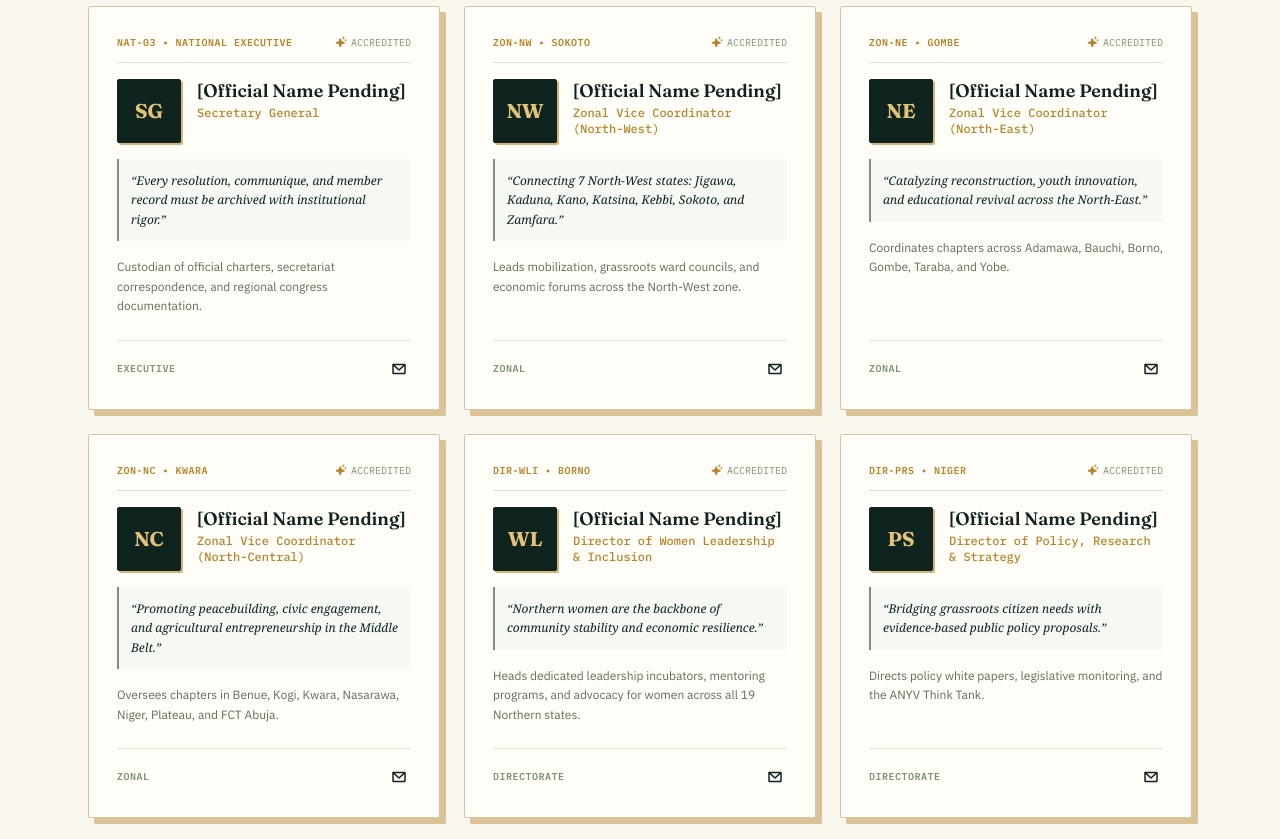
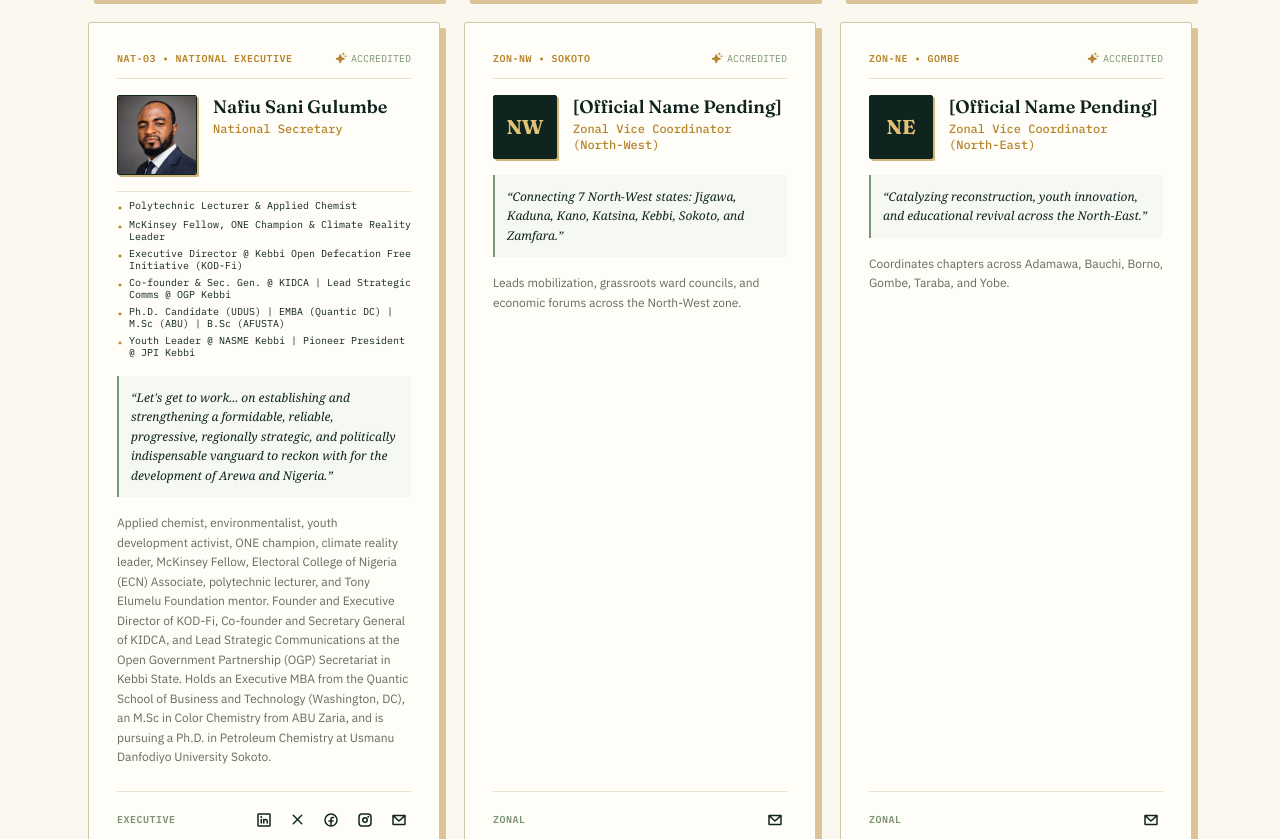
Before and after one commit to Yamojr001/anyv, a React (Vite) app: page /leadership in a window 1280 px wide. Shown: the part 1481-2320 px from the top of the page. Built offline with nearby package versions, Linux system fonts and the light colour scheme.

Commit message:
feat: add Nafiu Sani Gulumbe as National Secretary and update Dr. Benjamin Maina to Vice National Coordinator / Convener

```diff
--- a/src/components/LeadershipSection.jsx
+++ b/src/components/LeadershipSection.jsx
@@ -13,6 +13,7 @@ import {
   Info,
   LinkedinLogo,
   InstagramLogo,
+  FacebookLogo,
   X,
   At
 } from '@phosphor-icons/react'
@@ -171,6 +172,17 @@ export default function LeadershipSection({ onEnlistClick }) {
                       <X size={15} weight="bold" />
                     </a>
                   )}
+                  {official.socials.facebook && official.socials.facebook !== '#' && (
+                    <a
+                      href={official.socials.facebook}
+                      target="_blank"
+                      rel="noopener noreferrer"
+                      className="p-1 rounded-[2px] hover:bg-[#10241f] hover:text-[#e3c375] transition-colors"
+                      title="Facebook"
+                    >
+                      <FacebookLogo size={16} weight="bold" />
+                    </a>
+                  )}
                   {official.socials.instagram && official.socials.instagram !== '#' && (
                     <a
                       href={official.socials.instagram}
--- a/src/data/leadershipData.js
+++ b/src/data/leadershipData.js
@@ -55,10 +55,10 @@ export const leadershipOfficials = [
   {
     id: 'exec-benjamin-maina',
     name: 'Dr. Benjamin Maina, PhD',
-    rankTitle: '[Role to be announced]',
+    rankTitle: 'Vice National Coordinator / Convener',
     category: 'executive',
     state: 'National Leadership',
-    badgeCode: 'OFF-02',
+    badgeCode: 'NAT-02',
     // photoUrl: '/images/officials/benjamin-maina.png', // Commented out for now
     photoUrl: '',
     initials: 'BM',
@@ -76,21 +76,30 @@ export const leadershipOfficials = [
     }
   },
   {
-    id: 'exec-03',
-    name: '[Official Name Pending]',
-    rankTitle: 'Secretary General',
+    id: 'exec-nafiu-gulumbe',
+    name: 'Nafiu Sani Gulumbe',
+    rankTitle: 'National Secretary',
     category: 'executive',
-    state: 'Plateau',
+    state: 'Kebbi / North-West',
     badgeCode: 'NAT-03',
-    photoUrl: '',
-    initials: 'SG',
-    quote: 'Every resolution, communique, and member record must be archived with institutional rigor.',
-    bio: 'Custodian of official charters, secretariat correspondence, and regional congress documentation.',
+    photoUrl: '/images/officials/nafiu-gulumbe.png',
+    initials: 'NG',
+    portfolioRoles: [
+      'Polytechnic Lecturer & Applied Chemist',
+      'McKinsey Fellow, ONE Champion & Climate Reality Leader',
+      'Executive Director @ Kebbi Open Defecation Free Initiative (KOD-Fi)',
+      'Co-founder & Sec. Gen. @ KIDCA | Lead Strategic Comms @ OGP Kebbi',
+      'Ph.D. Candidate (UDUS) | EMBA (Quantic DC) | M.Sc (ABU) | B.Sc (AFUSTA)',
+      'Youth Leader @ NASME Kebbi | Pioneer President @ JPI Kebbi'
+    ],
+    quote: 'Let\'s get to work... on establishing and strengthening a formidable, reliable, progressive, regionally strategic, and politically indispensable vanguard to reckon with for the development of Arewa and Nigeria.',
+    bio: 'Applied chemist, environmentalist, youth development activist, ONE champion, climate reality leader, McKinsey Fellow, Electoral College of Nigeria (ECN) Associate, polytechnic lecturer, and Tony Elumelu Foundation mentor. Founder and Executive Director of KOD-Fi, Co-founder and Secretary General of KIDCA, and Lead Strategic Communications at the Open Government Partnership (OGP) Secretariat in Kebbi State. Holds an Executive MBA from the Quantic School of Business and Technology (Washington, DC), an M.Sc in Color Chemistry from ABU Zaria, and is pursuing a Ph.D. in Petroleum Chemistry at Usmanu Danfodiyo University Sokoto.',
     socials: {
-      twitter: '#',
-      facebook: '#',
-      linkedin: '#',
-      email: 'secretary@anyv.ng'
+      email: 'nsgulumbe@gmail.com',
+      linkedin: 'https://www.linkedin.com/in/nafiu-sani-gulumbe-b3771057',
+      facebook: 'https://www.facebook.com/nafiu.gulumbe',
+      instagram: 'https://www.instagram.com/nsgulumbe/',
+      twitter: 'https://twitter.com/nsgulumbe'
     }
   },
   {
--- a/src/pages/LeadershipPage.jsx
+++ b/src/pages/LeadershipPage.jsx
@@ -15,6 +15,7 @@ import {
   ArrowRight,
   LinkedinLogo,
   InstagramLogo,
+  FacebookLogo,
   X,
   At
 } from '@phosphor-icons/react'
@@ -200,6 +201,17 @@ export default function LeadershipPage() {
                         <X size={15} weight="bold" />
                       </a>
                     )}
+                    {official.socials.facebook && official.socials.facebook !== '#' && (
+                      <a
+                        href={official.socials.facebook}
+                        target="_blank"
+                        rel="noopener noreferrer"
+                        className="p-1 rounded-[2px] hover:bg-[#10241f] hover:text-[#e3c375] transition-colors"
+                        title="Facebook"
+                      >
+                        <FacebookLogo size={16} weight="bold" />
+                      </a>
+                    )}
                     {official.socials.instagram && official.socials.instagram !== '#' && (
                       <a
                         href={official.socials.instagram}
```
Also changed, not shown: public/images/officials/nafiu-gulumbe.png (added).
